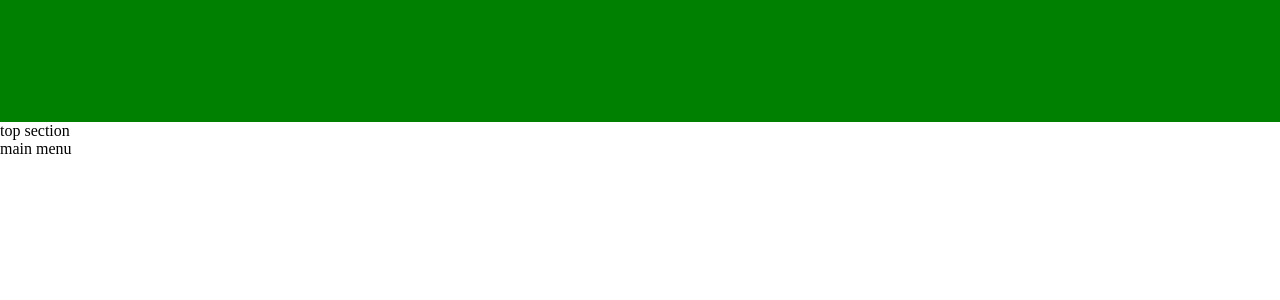
After one commit to CCI-Studios/Work-Place-Group, a PHP site: page /index.html in a window 1280 px wide. The commit adds this page. Shown: the top 300 px of the page. Run offline with PHP 8.4, Linux system fonts and the light colour scheme.

Commit message:
added initial steps

```diff
--- a/template/templates/twg/css/elements.css
+++ b/template/templates/twg/css/elements.css
@@ -1 +1 @@
-body { background: white; }
+body {  }
--- a/template/templates/twg/css/layout.css
+++ b/template/templates/twg/css/layout.css
@@ -1,5 +1,26 @@
 
 
 #top {
+	background-color: green;
+	height: 122px; /* fixme */
+	margin: 0 auto;
+}
+/*
+#top > div {
+	background-color: yellow;
+	width: 800px;
+}
 
+
+#mainmenu {
+	background-color: red;
+	height: 36px;  fixme
+	margin: 0 auto;
 }
+
+#mainmenu > div {
+	background-color: black;
+	width: 800px;
+}
+
+*/
--- /dev/null
+++ b/template/templates/twg/index.html
@@ -0,0 +1,22 @@
+<!DOCTYPE html>
+
+
+<html>
+
+<head>
+	<link rel="stylesheet" href="/templates/twg/css/template.css" />
+	<link rel="shortcut icon" href="/templates/twg/images/favicon.ico" />
+</head>
+
+<body>
+	<div id="top"></div>
+	<div>top section</div>
+
+	<div id="mainmenu"></div>
+	<div>main menu</div>
+
+
+
+
+</body>
+</html>
```
Also changed, not shown: template/templates/twg/index.php (line endings or trailing spaces).
